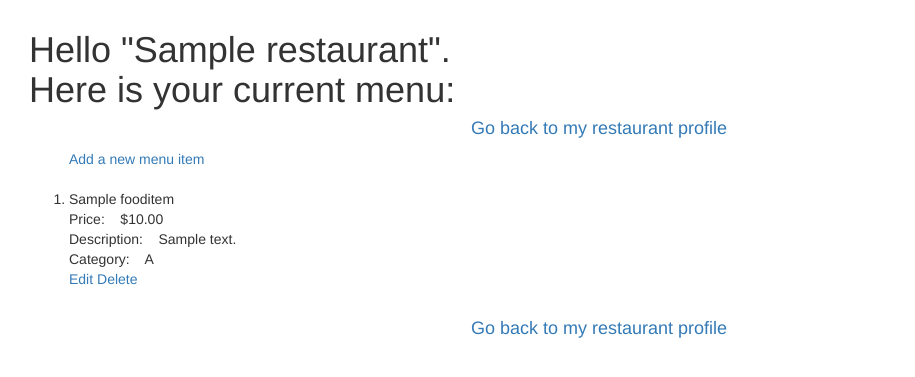
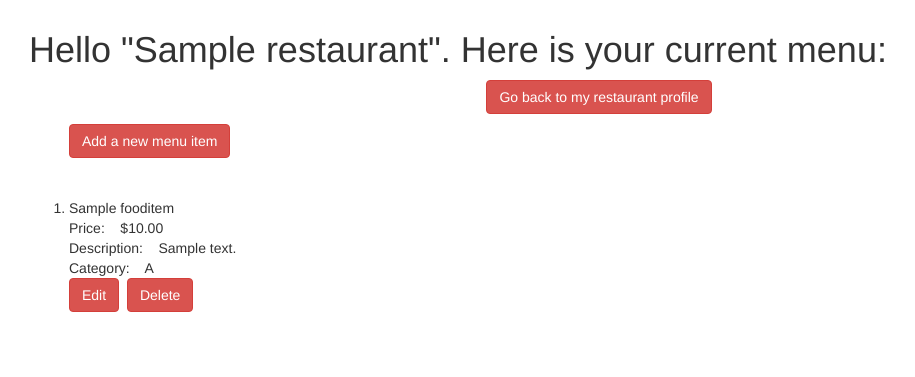
Before and after one commit to tiy-lv-python-2015-06/Restaurant, a Django app: page /restaurant/manage_menu/1 in a window 1280 px wide. Shown: the part 120-497 px from the top of the page, without its empty margins (41-956 px from the left). Run offline with Django 3.2, Linux system fonts and the light colour scheme; a user stored in the database is signed in; tables that the repository leaves empty hold one stand-in row (values such as "Sample post"); some libraries are stand-ins or nearby versions.

Commit message:
fixed the order list page - turned the links into buttons on manage menu page - fixed some menu issue

```diff
--- a/ironeats/restaurant/models.py
+++ b/ironeats/restaurant/models.py
@@ -13,8 +13,7 @@ class Restaurant(models.Model):
     user = models.OneToOneField(User)
 
     def has_menu(self):
-        menu_exists = (FoodItem.objects.get
-                       (pk=self.user.restaurant.id) is not None)
+        menu_exists = (self.user.restaurant.fooditem_set.count() > 0)
         return menu_exists
 
     def get_menu_items(self):
--- a/ironeats/restaurant/views.py
+++ b/ironeats/restaurant/views.py
@@ -22,7 +22,8 @@ class OrderList(DetailView):
 def login_redirect(request):
     user =  request.user
     if hasattr(user, 'restaurant') and user.restaurant.id > 0:
-        return HttpResponseRedirect(reverse('restaurant_profile', args=[user.restaurant.id]))
+        return HttpResponseRedirect(reverse('restaurant_profile',
+                                            args=[user.restaurant.id]))
     else:
         return HttpResponseRedirect(reverse('home'))
 
@@ -69,7 +70,8 @@ def createrest(request):
                                     password=request.POST['password1'])
             login(request, user)
 
-            return HttpResponseRedirect(reverse('restaurant_profile', args=[user.restaurant.id]))
+            return HttpResponseRedirect(reverse('restaurant_profile',
+                                                args=[user.restaurant.id]))
 
     else:
         form = RestaurantCreateForm()
@@ -142,7 +144,3 @@ class DeleteItem(DeleteView):
             (pk=self.kwargs.get('fooditem_id', None))
         return reverse('manage_menu',
                        kwargs={'restaurant_id': fooditem.restaurant.id})
-
-
-class DeleteMenu(DeleteView):
-    model = FoodItem
--- a/ironeats/templates/restaurant/create_menu.html
+++ b/ironeats/templates/restaurant/create_menu.html
@@ -9,7 +9,7 @@
         {% csrf_token %}
         {{ form.as_p }}
 
-        <input type="submit" name="submit" value="Submit">
+        <input class="btn btn-danger" type="submit" name="submit" value="Submit">
     </form>
 
 {% endblock %}
--- a/ironeats/templates/restaurant/manage_menu.html
+++ b/ironeats/templates/restaurant/manage_menu.html
@@ -4,31 +4,31 @@
 {% block title %}Manage Menu{% endblock %}
 
 {% block content %}
-    <h1>Hello "{{ restaurant.business_name }}".  <br>Here is your current menu:</h1>
+    <h1>Hello "{{ user.restaurant.business_name }}".
+        Here is your current menu:</h1>
     <center>
-        <h4><a href="{% url 'restaurant_profile' restaurant.id %}">
+        <h4><a class="btn btn-danger"
+               href="{% url 'restaurant_profile' restaurant.id %}">
                 Go back to my restaurant profile
             </a>
         </h4>
     </center>
     <ol>
-    <a href="{% url 'create_menu' restaurant.id %}">Add a new menu item</a>
-        <br><br>
+    <a class="btn btn-danger"
+       href="{% url 'create_menu' user.restaurant.id %}">Add a new menu item</a>
+        <br><br><br>
     {% for item in fooditem_list %}
-
         <div>
            <li>{{ item.name }}<br>
             Price: &nbsp;&nbsp; ${{ item.price | floatformat:2 }}<br>
             Description: &nbsp;&nbsp; {{ item.description }}<br>
             Category:  &nbsp;&nbsp; {{ item.category }}<br></li>
-           <a href="{% url 'update_menu' item.id %}">Edit</a>
-           <a href="{% url 'delete_menu_item' item.id %}">Delete</a></div><br>
+               <a class="btn btn-danger"
+                  href="{% url 'update_menu' item.id %}">Edit</a>&nbsp;
+               <a class="btn btn-danger"
+                  href="{% url 'delete_menu_item' item.id %}">Delete</a>
+           <br><br>
+        </div>
     {% endfor %}
     </ol>
-    <center>
-        <h4><a href="{% url 'restaurant_profile' restaurant.id %}">
-                Go back to my restaurant profile
-            </a>
-        </h4>
-    </center>
 {% endblock %}
```
Also changed, not shown: ironeats/templates/restaurant/order_list.html (+9 -4 lines), ironeats/templates/restaurant/restaurant_profile.html (+9 -8 lines).
